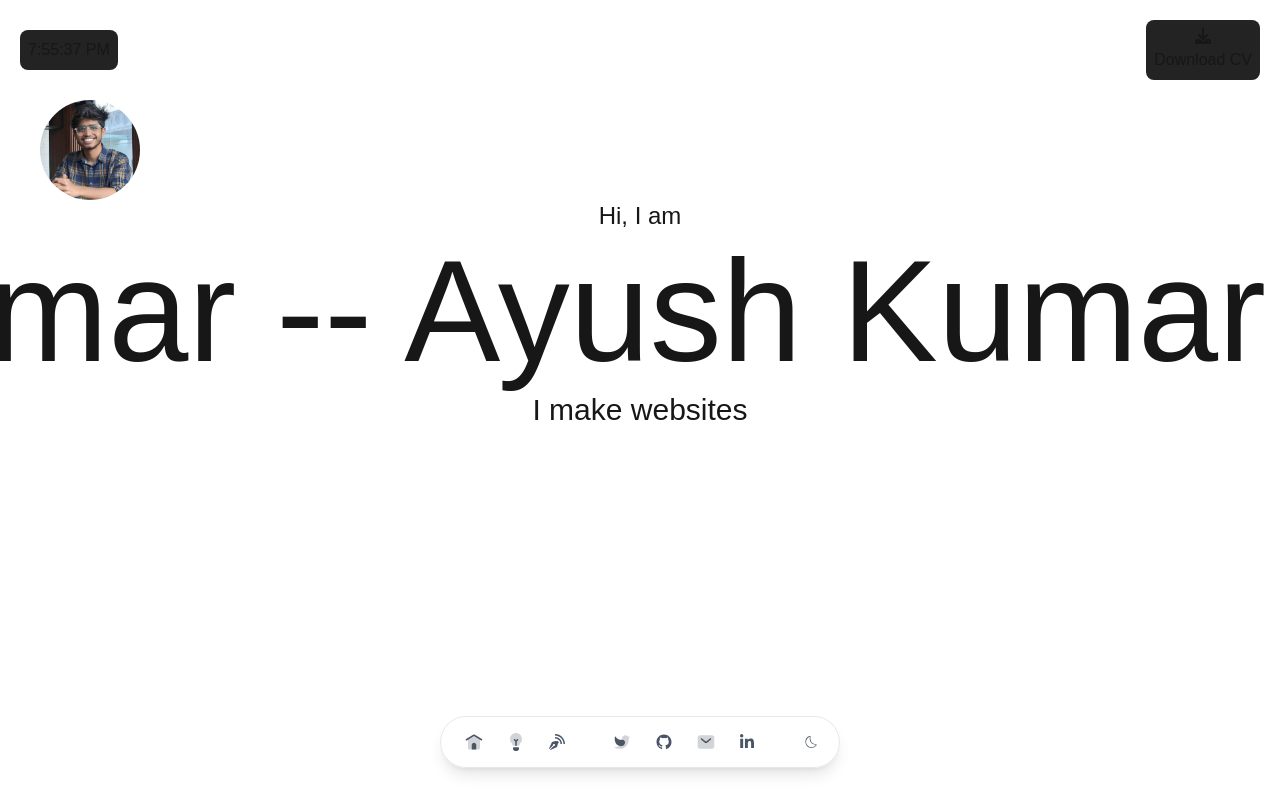
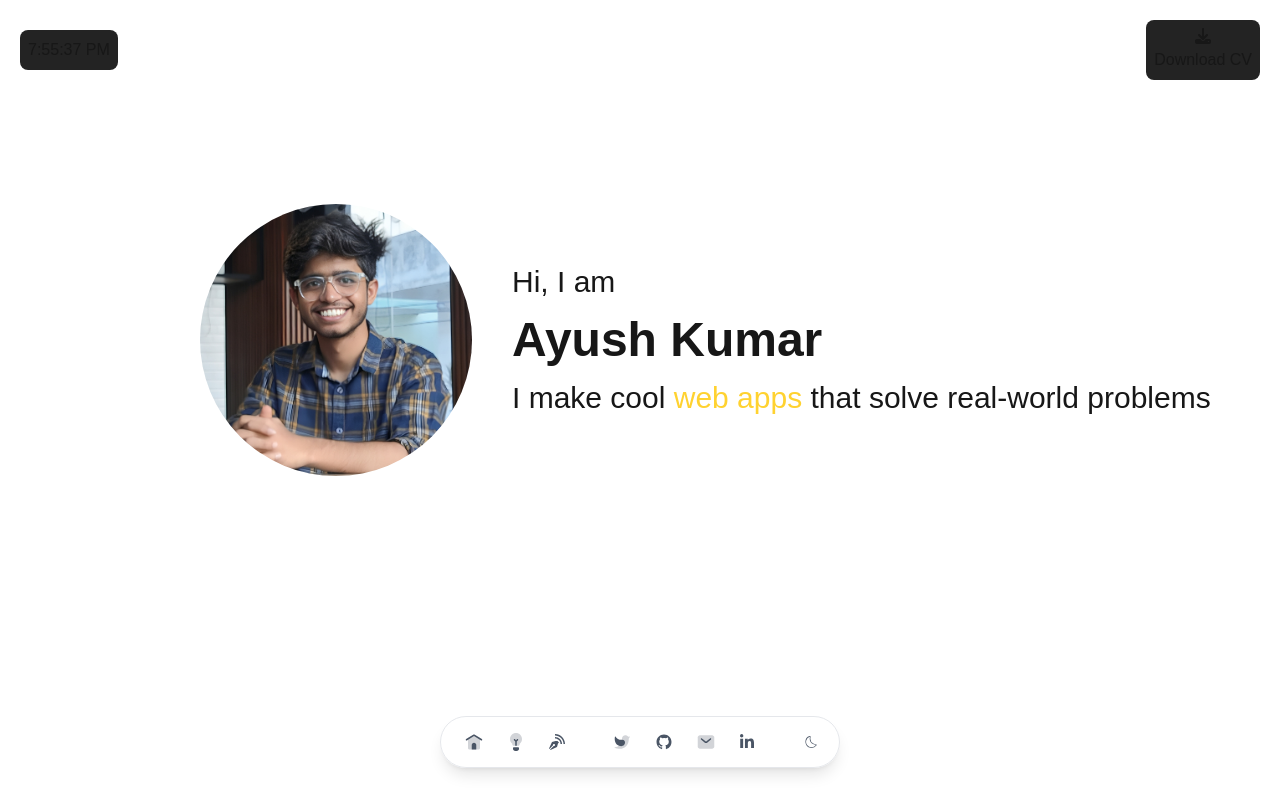
Before and after one commit to ayushcodes1729/new-portfolio, a Next.js app: page / in a window 1280 px wide. Built offline with nearby package versions, Linux system fonts and the light colour scheme.

Commit message:
Home Page done

```diff
--- /dev/null
+++ b/src/app/blogs/page.tsx
@@ -0,0 +1,16 @@
+import React from 'react';
+
+export default function Home() {
+    return (
+        <div className="min-h-screen flex items-center justify-center">
+            <div className="text-center">
+                <h1 className="text-6xl font-bold text-white/90 mb-4 animate-pulse">
+                    Stay Tuned
+                </h1>
+                <p className="text-2xl text-white/70 tracking-wide">
+                    Blogs are coming soon...
+                </p>
+            </div>
+        </div>
+    );
+}
--- a/src/app/components/name.tsx
+++ b/src/app/components/name.tsx
@@ -2,61 +2,113 @@
 import Image from "next/image";
 import { useGSAP } from "@gsap/react";
 import gsap from "gsap";
-import { useRef, useEffect, useState } from "react";
+import { useRef, useState } from "react";
+import { RiNextjsFill } from "react-icons/ri";
+import { FaReact, FaNodeJs, FaAws, FaGitAlt } from "react-icons/fa";
+import { SiTypescript, SiTailwindcss, SiMongodb, SiPostgresql, SiFirebase, SiExpress, SiGithubactions, SiNginx } from "react-icons/si";
+import { VscVscode } from "react-icons/vsc";
+import { MdSettingsEthernet } from "react-icons/md";
+import React from "react";
 
 export default function Name() {
-    const marqueeRef = useRef(null);
-    const [textCount, setTextCount] = useState(2); // Start with 2 copies
+    const introRef = useRef(null);
+    const skills = [
+        { name: "Nextjs", logo: "RiNextjsFill", position: "top-[17%] left-[6%]" },
+        { name: "ReactJS", logo: "FaReact", position: "top-[8%] left-[32%]" },
+        { name: "NodeJS", logo: "FaNodeJs", position: "top-[45%] left-[3%]" },
+        { name: "TypeScript", logo: "SiTypescript", position: "top-[15%] left-[45%]" },
+        { name: "Tailwind CSS", logo: "SiTailwindcss", position: "top-[10%] left-[60%]" },
+        { name: "MongoDB", logo: "SiMongodb", position: "top-[85%] left-[8%]" },
+        { name: "PostgreSQL", logo: "SiPostgresql", position: "top-[25%] left-[75%]" },
+        { name: "AWS", logo: "FaAws", position: "top-[82%] left-[85%]" },
+        { name: "ExpressJS", logo: "SiExpress", position: "top-[40%] left-[80%]" },
+        { name: "GitHub Actions", logo: "SiGithubactions", position: "top-[83%] left-[50%]" },
+        { name: "CI/CD", logo: "MdSettingsEthernet", position: "top-[80%] left-[75%]" },
+        { name: "NGINX", logo: "SiNginx", position: "top-[65%] left-[5%]" },
+        { name: "Git", logo: "FaGitAlt", position: "top-[80%] left-[40%]" },
+        { name: "VSCode", logo: "SiVisualstudiocode", position: "top-[85%] left-[65%]" }
+    ];
 
-    useEffect(() => {
-        if (marqueeRef.current) {
-            const parentWidth = marqueeRef.current.parentNode.offsetWidth;
-            const textWidth = marqueeRef.current.children[0].offsetWidth;
-            // Ensure enough duplicates to cover at least 2x the full width
-            const minRequiredCopies = Math.ceil((parentWidth * 2) / textWidth) + 1;
-            setTextCount(minRequiredCopies);
-        }
-    }, []);
+    const iconMap = {
+        Nextjs: RiNextjsFill,
+        ReactJS: FaReact,
+        NodeJS: FaNodeJs,
+        TypeScript: SiTypescript,
+        "Tailwind CSS": SiTailwindcss,
+        MongoDB: SiMongodb,
+        PostgreSQL: SiPostgresql,
+        AWS: FaAws,
+        ExpressJS: SiExpress,
+        "GitHub Actions": SiGithubactions,
+        "CI/CD": MdSettingsEthernet,
+        NGINX: SiNginx,
+        Git: FaGitAlt,
+        VSCode: VscVscode
+    };
+
+    const skillsHighlight = (event) => {
+        gsap.to(event.currentTarget, {
+            opacity: 1, // Increase opacity only for the hovered element
+            ease: "power3.inOut",
+            duration: 0.3
+        });
+    };
+
+    const skillsReset = (event) => {
+        gsap.to(event.currentTarget, {
+            opacity: 0.3, // Restore the original opacity when the mouse leaves
+            ease: "power3.inOut",
+            duration: 0.3
+        });
+    };
 
     useGSAP(() => {
-        // Create a seamless loop by resetting position
-        if (marqueeRef.current) {
-            const textWidth = marqueeRef.current.children[0].offsetWidth;
-            // const totalWidth = textWidth * textCount;
+        gsap.from(".intro", {
+            y: 50,
+            opacity: 0,
+            duration: 2,
+            // delay: 1,
+            ease: "power3.inOut",
+            stagger: 0.4
+        })
 
-            // Animation timeline for smooth looping
-            gsap.to(marqueeRef.current, {
-                x: -textWidth, // Move by exactly one text element width
-                duration: 8, // Adjust speed as needed
-                ease: "linear",
-                repeat: -1,
-                onRepeat: () => {
-                    // Reset position on each repeat for seamless loop
-                    gsap.set(marqueeRef.current, { x: -5 });
-                }
-            });
-        }
-    });
+        gsap.from(".me", {
+            opacity: 0,
+            duration: 2,
+            ease: "power3.inOut"
+        })
+        gsap.from(".filled-circle", {
+            opacity: 0,
+            duration: 3,
+            delay: 1,
+            ease: "power3.inOut"
+        })
+    })
 
     return (
-        <div className="flex flex-col w-screen h-[70vh] overflow-hidden">
-            <div className="px-10">
-                <Image src="/me-comp.png" alt="my-image" width={100} height={100} className="rounded-full" />
+        <div className="flex items-center w-screen h-[60vh] overflow-hidden relative">
+            {skills.map((skill, index) => (
+                <div
+                    key={index}
+                    style={{ boxShadow: "rgba(255, 255, 255, 0.3) 0px 5px 15px", transition: "box-shadow 0.3s ease-in-out" }}
+                    className={`absolute filled-circle opacity-30 lg:flex items-center gap-1 hidden px-2 py-1 text-white/90 rounded-full bg-white/20 border-2 border-white/90 -z-[1] ${skill.position}`}
+                    onMouseEnter={skillsHighlight}
+                    onMouseLeave={skillsReset} // Reset opacity when mouse leaves
+                >
+                    {React.createElement(iconMap[skill.name])}
+                    {skill.name}
+                </div>
+            ))}
+
+            <div className="me px-10 w-[40%] flex justify-end">
+                <Image src="/me-comp.png" alt="my-image" width={100} height={100} className="rounded-full w-68 h-68" />
             </div>
-            <div className="flex flex-col items-center">
-                <span className="text-2xl">Hi, I am</span>
-                {/* Scrolling Container */}
-                <div className="w-full overflow-hidden relative">
-                    <div ref={marqueeRef} className="flex whitespace-nowrap">
-                        {/* Dynamically duplicate text for smooth infinite scroll */}
-                        {Array.from({ length: textCount }).map((_, index) => (
-                            <h1 key={index} className="text-[9rem] font-medium leading-40">
-                                - Ayush  Kumar -
-                            </h1>
-                        ))}
-                    </div>
-                </div>
-                <span className="text-3xl">I make websites</span>
+            <div ref={introRef} className="flex flex-col gap-4 items-start w-[60%]">
+                <span className="intro text-3xl">Hi, I am</span>
+                <h1 className="intro text-5xl font-semibold">
+                    Ayush Kumar
+                </h1>
+                <span className="intro text-3xl">I make cool <span className="text-amber-300">web apps</span> that solve real-world problems</span>
             </div>
         </div>
     );
--- a/src/app/globals.css
+++ b/src/app/globals.css
@@ -24,3 +24,95 @@ body {
   color: var(--foreground);
   font-family: Arial, Helvetica, sans-serif;
 }
+
+.filled-circle {
+  animation: traverse 10s linear infinite;
+}
+
+.symbol {
+  animation: to-fro 10s linear infinite;
+}
+
+.hollow-circle {
+  animation: circular 8s linear infinite;
+}
+
+.hollow-square {
+  animation: rotate 15s linear infinite;
+}
+
+.filled-square {
+  animation: rotate 14s linear infinite;
+}
+
+@keyframes traverse {
+  0% {
+      transform: translateY(0) translateX(0);
+  }
+
+  30% {
+      transform: translateY(-20px) translateX(20px);
+  }
+
+  60% {
+      transform: translateY(0) translateX(50px);
+  }
+
+  100% {
+      transform: translateY(0) translateX(0);
+  }
+}
+
+@keyframes circular {
+  0% {
+      transform: translateY(0) translateX(0);
+  }
+
+  25% {
+      transform: translateY(-10px) translateX(20px);
+  }
+
+  50% {
+      transform: translateY(0) translateX(40px);
+  }
+
+  75% {
+      transform: translateY(10px) translateX(20px);
+  }
+
+  100% {
+      transform: translateY(0) translateX(0);
+  }
+}
+
+@keyframes to-fro {
+  0% {
+      transform: translateY(0) translateX(0);
+  }
+
+  25% {
+      transform: translateY(-2px) translateX(-10px);
+  }
+
+  50% {
+      transform: translateY(0) translateX(10px);
+  }
+
+  75% {
+      transform: translateY(0) translateX(-10px);
+  }
+
+  100% {
+      transform: translateY(0) translateX(0);
+  }
+}
+
+@keyframes rotate {
+  0% {
+      transform: rotate(0deg);
+  }
+
+  100% {
+      transform: rotate(360deg);
+  }
+}
```
Also changed, not shown: src/app/components/navbar.tsx (+6 -5 lines).
